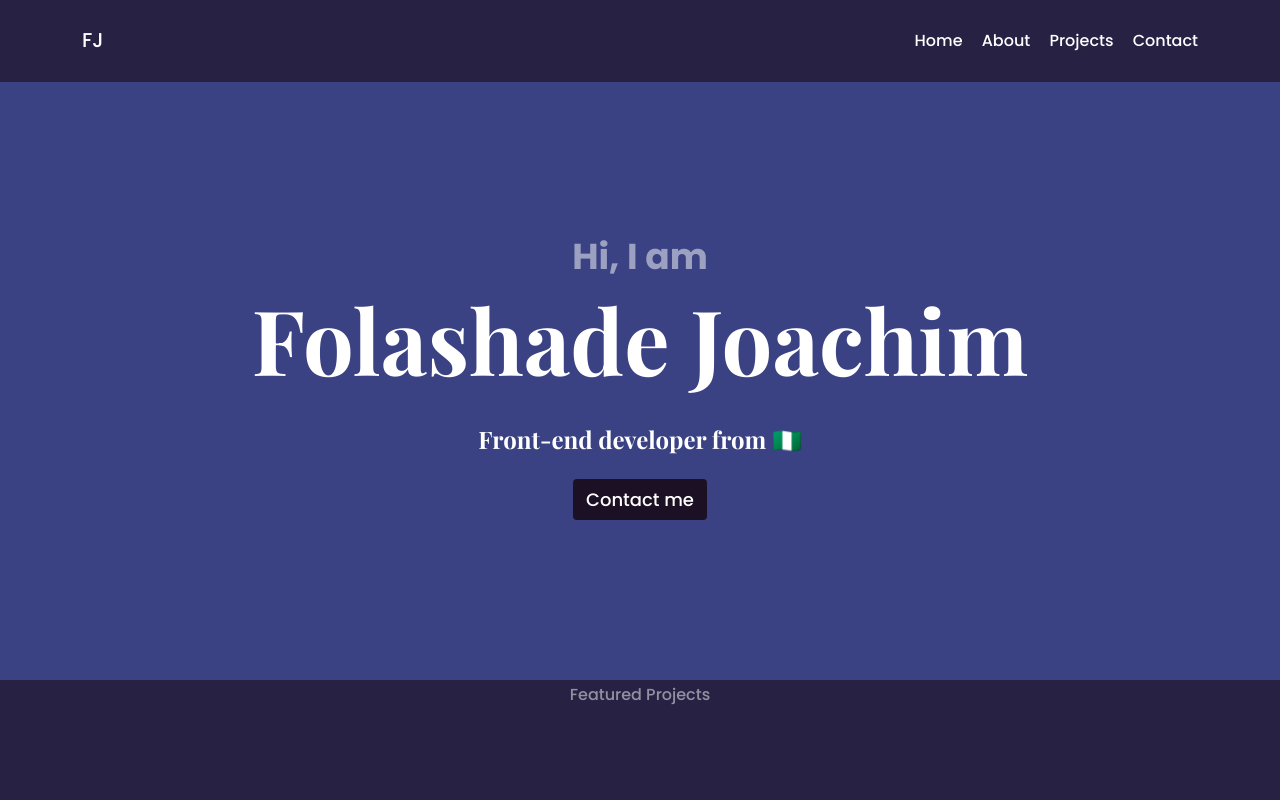
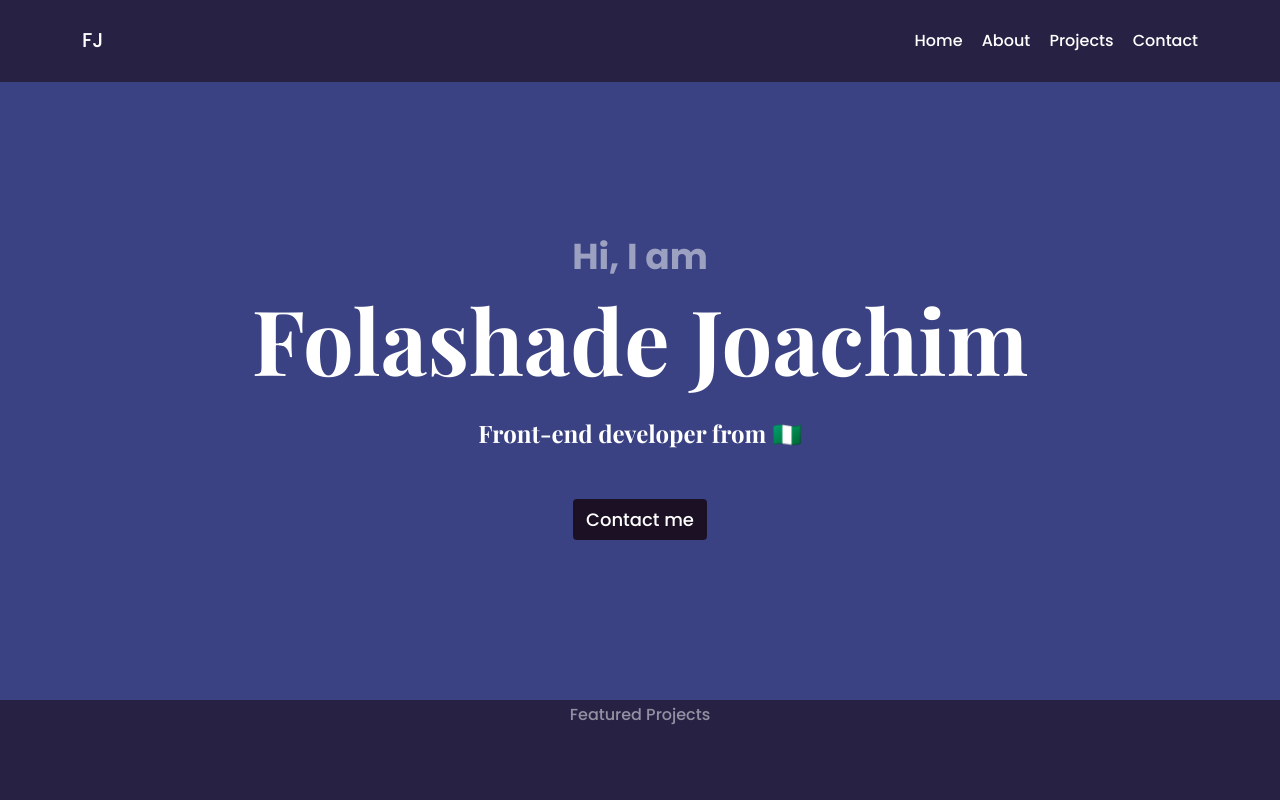
Before and after one commit to Folashade633/Project-Portfolio, a plain HTML site: page index.html in a window 1280 px wide. Shown: the top 800 px of the page. Drawn offline with nearby package versions, Linux system fonts and the light colour scheme.

Commit message:
made changes to project.css

```diff
--- a/css/project.css
+++ b/css/project.css
@@ -50,16 +50,16 @@ p {
 }
 .hero p {
   color: var(--secondary-color);
-  font-weight: 700;
+  font-weight: bold;
   font-size: 36px;
   margin: 0;
 }
 
 .hero h2 {
   font-family: var(--heading-font-family);
-  font-weight: 400;
+  font-weight: normal;
   font-size: 24px;
-  line-height: 2;
+  line-height: 1.5;
   color: var(--secondary-color);
 }
 
--- a/index.html
+++ b/index.html
@@ -46,8 +46,9 @@
     <div class="hero">
       <p>Hi, I am</p>
       <h1>Folashade Joachim</h1>
-      <h2 class="mb-3">Front-end developer from 🇳🇬</h2>
-      <a href="/contact.html" class="btn btn-branding" title="Contact me">Contact me</a>
+      <h2 class="mb-5">Front-end developer from 🇳🇬</h2>
+      <div>
+        <a href="/contact.html" class="btn btn-branding" title="Contact me">Contact me</a>
     </div>
   </div>
       <p class="text-center mb-5">Featured Projects</p>
@@ -72,13 +73,13 @@
             </a>
           </div>
         </div>
+      </div>
       <div class="row mb-5">
         <div class="col">
           <div class="project-description">
             <h2 class="mb-5">Jollof Rice</h2>
             <p class="mb-5 text-muted">
               Basic project built using HTML and  CSS
-
             </p>
             <a href="/work/html" class="btn btn-branding-outline">
               View detail project
```
